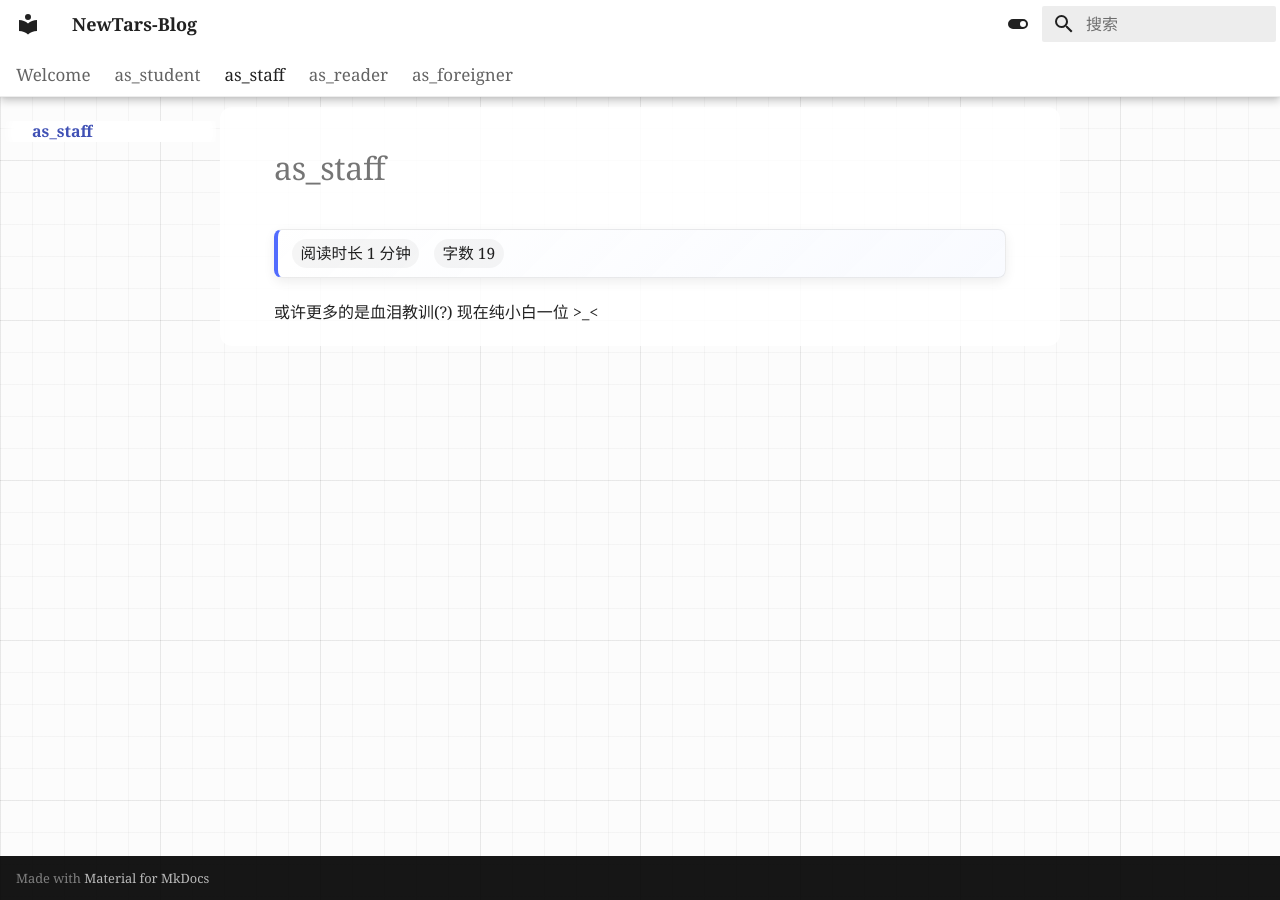
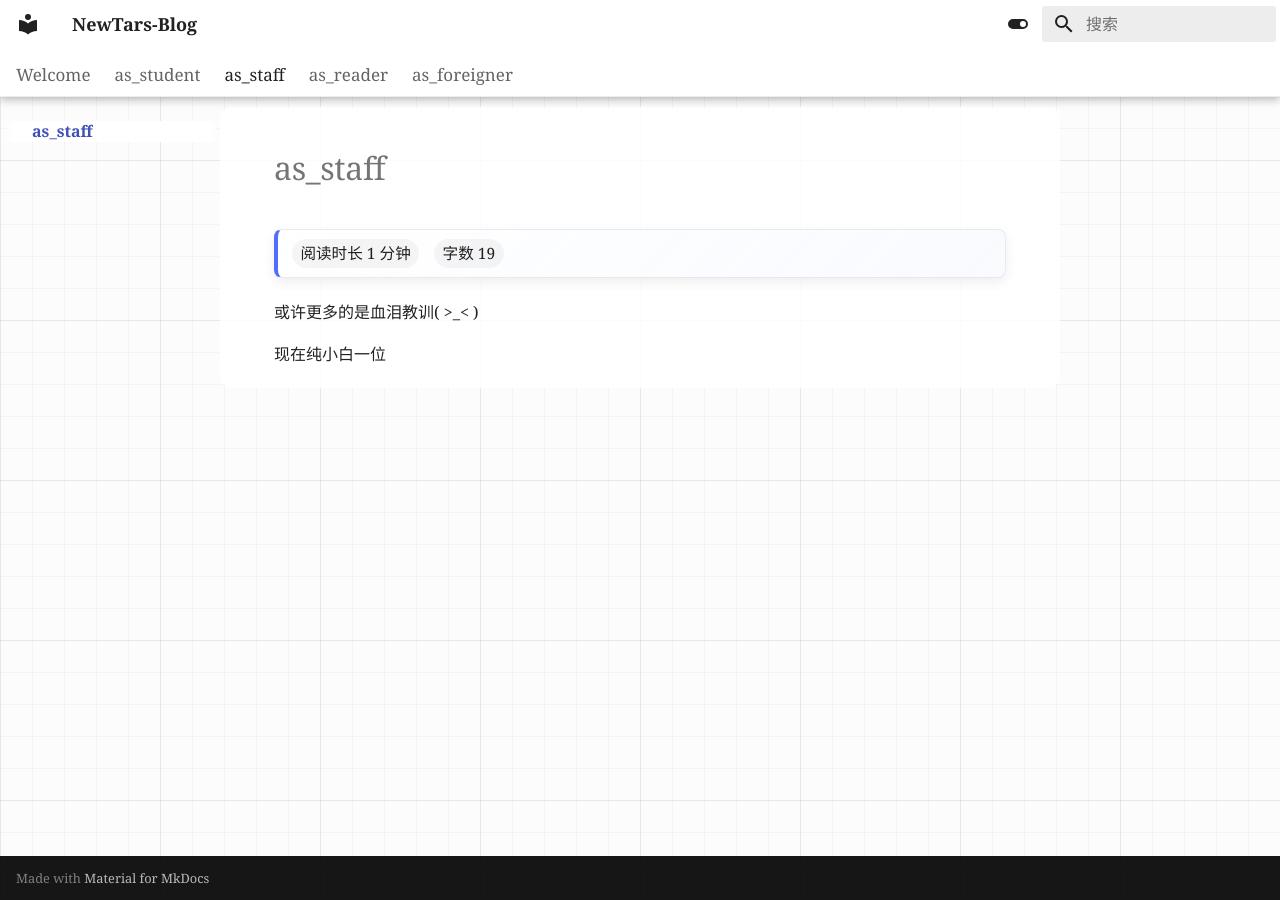
Before and after one commit to Syndra-git/Syndra-git.github.io, an MkDocs documentation site: the page built from docs/as_staff/index.md, in a window 1280 px wide. Built offline with MkDocs 1.6.1 and Material for MkDocs 9.7.7, drawn with Linux system fonts in a browser that asks for light colours.

Commit message:
content_update_01(+1)

```diff
--- a/docs/as_staff/index.md
+++ b/docs/as_staff/index.md
@@ -1,4 +1,6 @@
 # as_staff
 
-或许更多的是血泪教训(?)
-现在纯小白一位 >_<
+
+或许更多的是血泪教训( >_< )
+
+现在纯小白一位
```
Also changed, not shown: docs/as_foreigner/index.md (+1 -0 lines), docs/as_reader/index.md (+4 -1 lines), docs/as_student/index.md (+4 -1 lines), docs/as_student/preface.md (+1 -0 lines).
